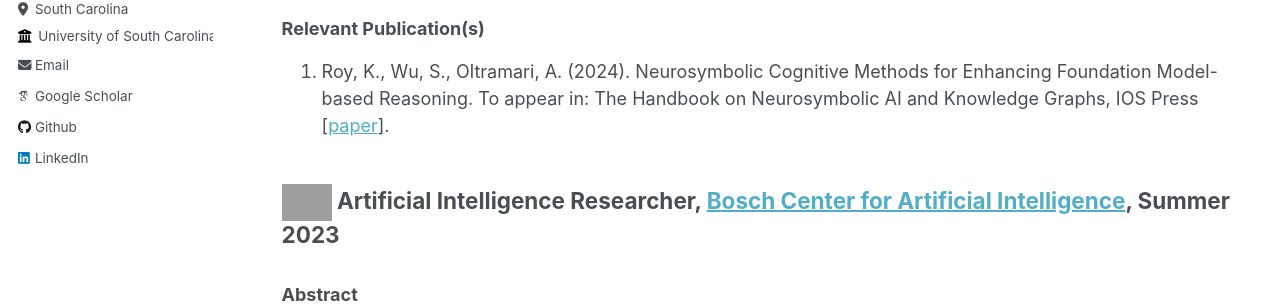
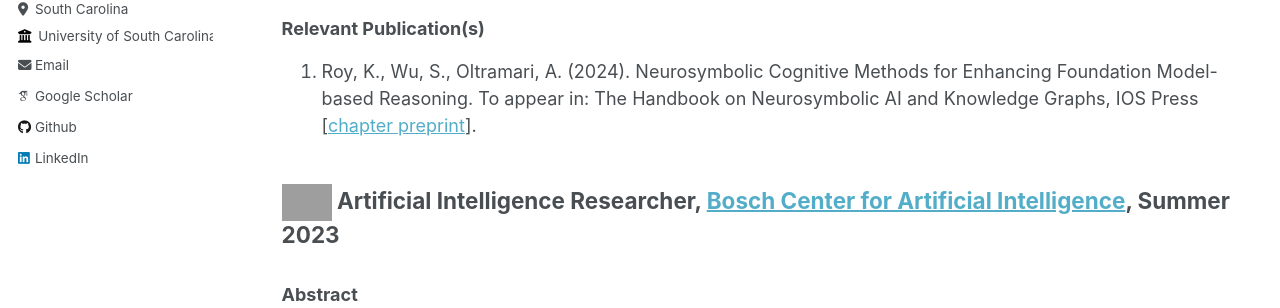
Before and after one commit to kauroy1994/home, a Jekyll site: the page built from _pages/cv.md, in a window 1280 px wide and 900 px high. Shown: the part 384-692 px from the top of the window. Built offline with Jekyll 4.4.1, drawn with Linux system fonts in a browser that asks for light colours; some web fonts are replaced; grey boxes are pictures that could not be loaded.

Commit message:
Update cv.md

```diff
--- a/_pages/cv.md
+++ b/_pages/cv.md
@@ -12,7 +12,7 @@
 ###  Abstract
 Building Cognitive Architecture Inspired Neurosymbolic AI Systems for Egocentric Activity Recognition.
 ### Relevant Publication(s)
-1. Roy, K., Wu, S., Oltramari, A. (2024). Neurosymbolic Cognitive Methods for Enhancing Foundation Model-based Reasoning. To appear in: The Handbook on Neurosymbolic AI and Knowledge Graphs, IOS Press [[paper](https://scholarcommons.sc.edu/cgi/viewcontent.cgi?article=1331&context=csce_facpub)].
+1. Roy, K., Wu, S., Oltramari, A. (2024). Neurosymbolic Cognitive Methods for Enhancing Foundation Model-based Reasoning. To appear in: The Handbook on Neurosymbolic AI and Knowledge Graphs, IOS Press [[chapter preprint](https://scholarcommons.sc.edu/cgi/viewcontent.cgi?article=1331&context=csce_facpub)].
 
 ## <img src="https://github.com/kauroy1994/home/assets/57400980/8891649c-c178-41b9-8182-18d9c138fc95" width="50" height="50"> Artificial Intelligence Researcher, [Bosch Center for Artificial Intelligence](https://www.bosch-ai.com/), Summer 2023
 ###  Abstract
```
